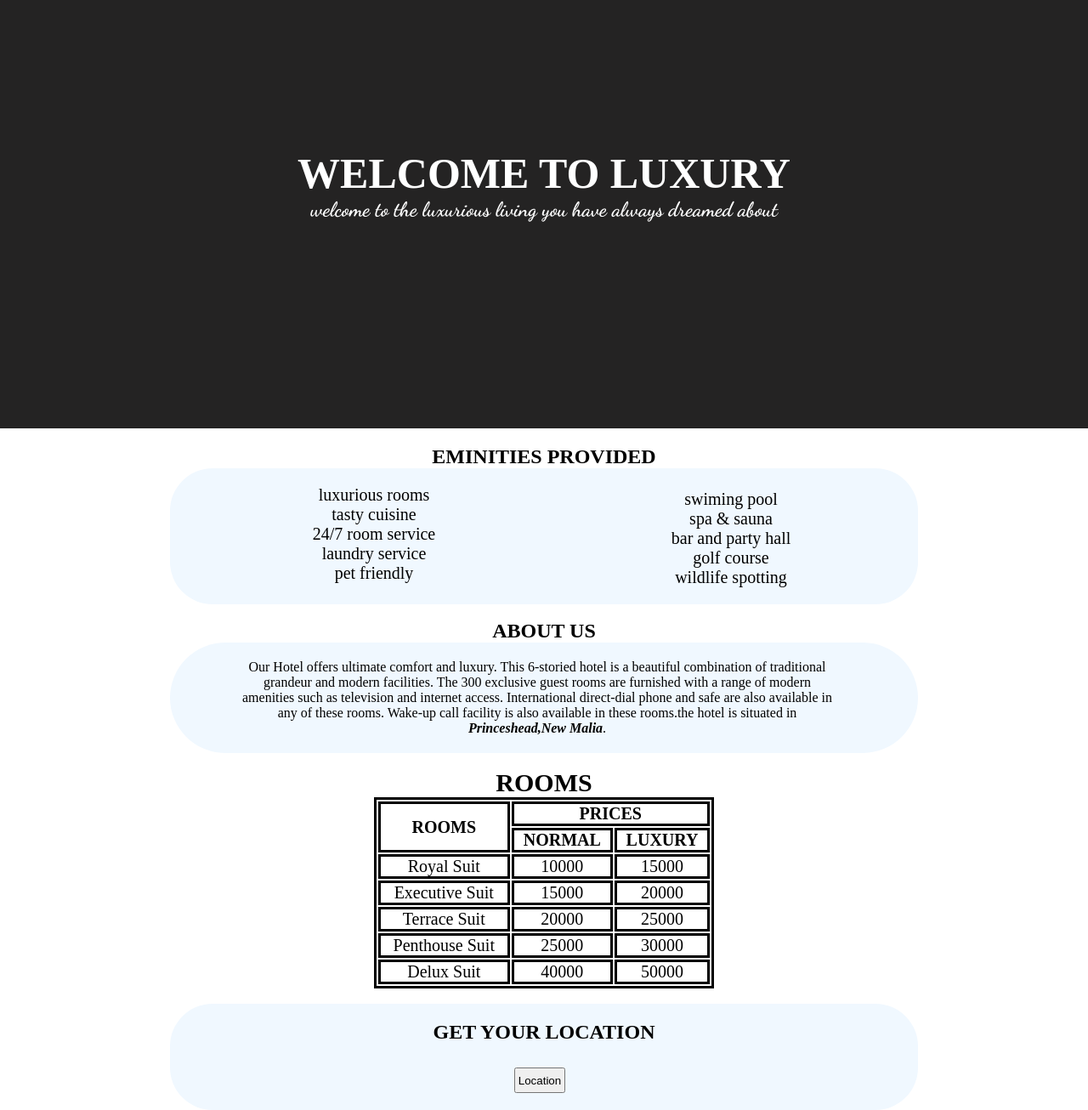
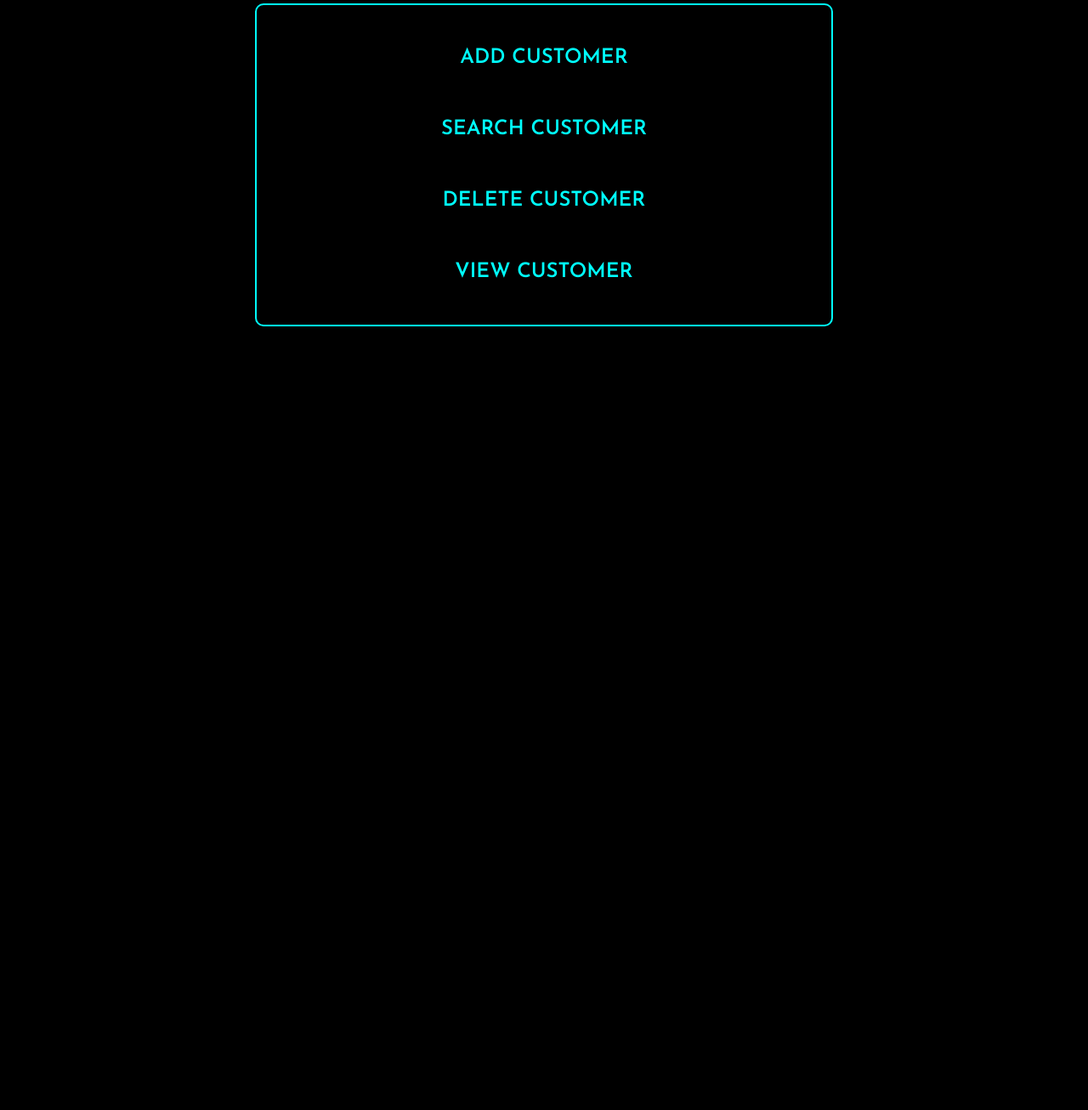
Before and after one commit to Arunabh-Krishna/Hotel, a website: page hotel/LAB 10/view/index.hbs in a window 1280 px wide. Shown: the part 96-1402 px from the top of the page at 85% size. After the commit the page ends 800 px from the top, so only its background shows below. Drawn offline with nearby package versions, Linux system fonts and the light colour scheme; files that its build step writes are made by us from their sources.

Commit message:
Update index.hbs

```diff
--- a/hotel/LAB 10/view/index.hbs
+++ b/hotel/LAB 10/view/index.hbs
@@ -1,39 +1,3 @@
-<!--
-<!doctype html>
-<html>
-<head>
-<script src="https://cdnjs.cloudflare.com/ajax/libs/angular.js/1.4.7/angular.min.js"></script>
-<script src="https://cdnjs.cloudflare.com/ajax/libs/angular.js/1.4.7/angular-route.min.js"></script>
-
-</head>
-<body>
-
-
-<div class="container">
-<div class="overlay"></div>
-<div class="header">
-        <nav>
-            <ul>
-                <li><a href="/add">Add Student</a></li>
-                <li><a href="/search">Search Student</a></li>
-                <li><a href="/delete">Delete Student</a></li>
-                 <li><a href="/view">View Student</a></li>
-
-
-            </ul>
-        </nav>
-
-    </div>
-
-
-
-
-</body>
-</html>
-
--->
-
-
 <!DOCTYPE html>
 <html lang="en">
 <head>
@@ -52,297 +16,48 @@
             padding:0;
             box-sizing: border-box;
             scroll-behavior: smooth;
+            background-color: black;
           }
-nav
+          .menu
           {
-  flex: 1;
-  padding-left: 400px;
-  padding-top: 25px;
-  background-attachment: scroll;
-  background-color: transparent;
+            text-align: center;
+            padding-top: 20px;
+            padding-bottom: 20px;
+            margin-left: 300px;
+            margin-right: 300px;
+            margin-top: 100px;
+            border-style:solid;
+            border-radius: 10px;
+            border-width: 2px;
+            border-color: aqua;
           }
-nav ul li
+          ul li
           {
-  display:inline-block;
             list-style: none;
-  margin: 0 10px;
+            padding-top: 30px;
+            padding-bottom: 30px;
           }
-nav ul li a{
+          ul li a{
             text-decoration: none;
-  color: rgb(255, 255, 255);
+            color: aqua;
             font-family: 'Josefin Sans', sans-serif;
             text-transform: uppercase;
-  font-size: 18px;
+            font-size: 24px;
             font-weight: 600;
-  background-color: transparent;
-  border-radius:2px white;
+            border-radius:2px;
             border-radius: 50px;
           }
-.home-image
-{
-    background-color: rgb(36, 35, 35);
-    height: 600px;
-    background-position: center;
-    background-repeat: no-repeat;
-    background-size: cover;
-    position: relative;
-}
-.home-text h1
-{
-    text-align: center;
-    position: absolute;
-    top: 50%;
-    left: 50%;
-    font-size:50px;
-    font-family: 'Arvo', serif;
-    transform: translate(-50%, -50%);
-    color: rgb(255, 255, 255);
-}
-.home-text p
-{
-    text-align: center;
-    position: absolute;
-    top: 57%;
-    left: 50%;
-    font-size: x-large;
-    font-family: 'Dancing Script', cursive;
-    transform: translate(-50%, -50%);
-    color: rgb(255, 255, 255);
-}
 
-.eminities h2
-{
-  text-align: center;
-  font-family: 'Times New Roman', Times, serif;
-  padding-top: 20px;
-}
-.eminities .box
-{
-  margin-left: 200px;
-  margin-right: 200px;
-  padding-top: 20px;
-  padding-bottom: 20px;
-  background-color: aliceblue;
-  border-radius: 50px;
-}
-.eminities .box .left
-{
-  padding-left: 100px;
-  font-size: 20px;
-  text-align: center;
-  padding-right: 500px;
-  font-family: 'Times New Roman', Times, serif;
-}
-.eminities .box .right
-{
-  margin-left:50%;
-  margin-top: -110px;
-  font-size: 20px;
-  text-align: center;
-  font-family: 'Times New Roman', Times, serif;
-}
-
-.eminities .box .left ul
-{
-  list-style: none;
-}
-.eminities .box .right ul
-{
-  list-style: none;
-}
-.about h2
-{
-  text-align: center;
-  font-family: 'Times New Roman', Times, serif;
-}
-.about .box
-{
-  margin-left: 200px;
-  margin-right: 200px;
-  padding-top: 20px;
-  padding-bottom: 20px;
-  background-color: aliceblue;
-  border-radius: 80px;
-  font-family: 'Times New Roman', Times, serif;
-}
-.about .box p
-{
-  width:80%;
-  margin-left: 80px;
-  text-align: center;
-}
-.room
-{
-
-  text-align: center;
-  font-size: 20px;
-}
-.room h2
-{
-  text-align: center;
-  font-size: 30px;
-  font-family: 'Times New Roman', Times, serif;
-}
-.room table
-{
-  margin-left: 440px;
-  width: 400px;
-  border: solid;
-  border-color: black;
-  column-rule: black;
-}
-.room th
-{
-  border: solid;
-  border-color: black;
-  column-rule: black;
-}
-.room td
-{
-  border: solid;
-  border-color: black;
-  column-rule: black;
-}
-
-.geolocation
-{
-  text-align: center;
-  margin-left: 200px;
-  margin-right: 200px;
-  padding-top: 20px;
-  padding-bottom: 20px;
-  background-color: aliceblue;
-  border-radius: 50px;
-}
-.geolocation #btn
-{
-  margin-top: 10px;
-  margin-right: 10px;
-  width:60px;
-  height: 30px;
-}
-.geolocation p
-{
-  font-family: Verdana, Geneva, Tahoma, sans-serif;
-}
     </style>
 </head>
 <body>
-
-  <!--home-->
-  <div class="home-image" id="home">
-  <!--nav-->
-    <nav>
+  <div class="menu">
       <ul>
         <li><a href="/add">Add Customer</a></li>
         <li><a href="/search">Search Customer</a></li>
         <li><a href="/delete">Delete Customer</a></li>
         <li><a href="/view">View Customer</a></li>
       </ul>
-    </nav>
-    <div class="home-text">
-      <h1>WELCOME TO LUXURY</h1>
-      <p>welcome to the luxurious living you have always dreamed about</p>
-    </div>
-  </div>
-
-
-  <!--eminities-->
-  <div class="eminities">
-    <h2>EMINITIES PROVIDED</h2>
-    <div class="box">
-      <div class="left">
-        <ul>
-          <li>luxurious rooms</li>
-          <li>tasty cuisine</li>
-          <li>24/7 room service</li>
-          <li>laundry service</li>
-          <li>pet friendly</li>
-        </ul>
-      </div>
-      <div class="right">
-        <ul>
-          <li>swiming pool</li>
-          <li>spa & sauna</li>
-          <li>bar and party hall</li>
-          <li>golf course</li>
-          <li>wildlife spotting</li>
-        </ul>
-      </div>
-    </div>
-  </div>
-
-  <!--about-->
-  <br>
-  <div class="about">
-    <h2 id="about">ABOUT US</h2>
-      <div class="box">
-        <p>Our Hotel offers ultimate comfort and luxury. This 6-storied hotel is a beautiful combination of traditional grandeur and modern facilities. The 300 exclusive guest rooms are furnished with a range of modern amenities such as television and internet access. International direct-dial phone and safe are also available in any of these rooms. Wake-up call facility is also available in these rooms.the hotel is situated in <b><i>Princeshead,New Malia</i></b>.</p>
-      </div>
-  </div>
-  <br>
-  <!--rooms-->
-  <div class="room">
-    <h2 id="room">ROOMS</h2>
-    <table>
-      <tr>
-        <th rowspan="2">ROOMS</th>
-        <th colspan="2">PRICES</th>
-      </tr>
-      <tr>
-        <th>NORMAL</th>
-        <th>LUXURY</th>
-      </tr>
-      <tr>
-        <td>Royal Suit</td>
-        <td>10000</td>
-        <td>15000</td>
-      </tr>
-      <tr>
-        <td>Executive Suit</td>
-        <td>15000</td>
-        <td>20000</td>
-      </tr>
-      <tr>
-        <td>Terrace Suit</td>
-        <td>20000</td>
-        <td>25000</td>
-      </tr>
-      <tr>
-        <td>Penthouse Suit</td>
-        <td>25000</td>
-        <td>30000</td>
-      </tr>
-      <tr>
-        <td>Delux Suit</td>
-        <td>40000</td>
-        <td>50000</td>
-      </tr>
-    </table>
-  </div>
-  <br>
-  <div class="geolocation">
-    <h2>GET YOUR LOCATION</h2>
-    <br>
-    <input type="button" onclick="getLocation()" value="Location" id="btn">
-    <br>
-    <p id="demo"></p>
-    <script>
-    var x = document.getElementById("demo");
-
-    function getLocation() {
-      if (navigator.geolocation) {
-        navigator.geolocation.getCurrentPosition(showPosition);
-      } else {
-        x.innerHTML = "Geolocation is not supported by this browser.";
-      }
-    }
-
-    function showPosition(position) {
-      x.innerHTML = "Latitude: " + position.coords.latitude +
-      "<br>Longitude: " + position.coords.longitude;
-    }
-    </script>
   </div>
 </body>
 </html>
```
Lines whose indentation alone changed are shown as unchanged.
